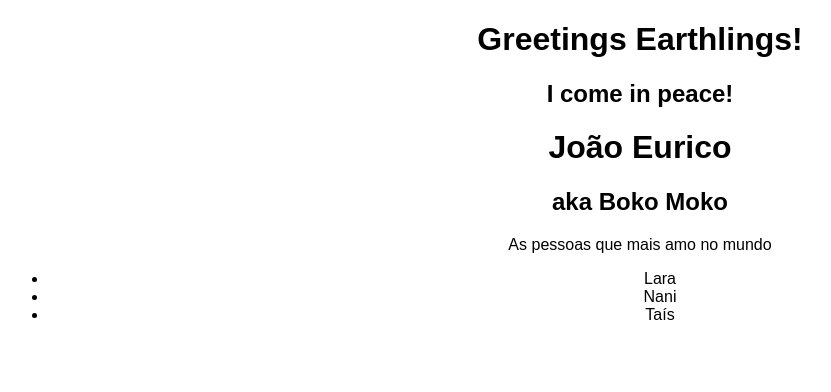
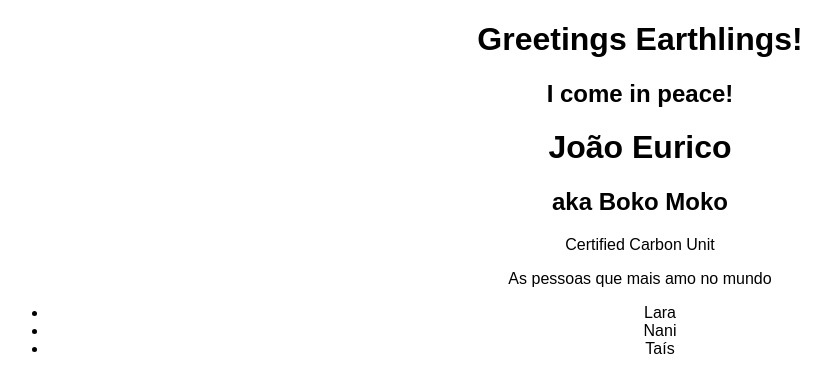
Before and after one commit to Bokomoko/SampleTodo, a React (Create React App) app: page / in a window 1280 px wide. Shown: the top 392 px of the page, without its empty margins (0-831 px from the left). Built offline with nearby package versions, Linux system fonts and the light colour scheme.

Commit message:
Separação de componentes Componentes agora ficam numa pasta a parte

```diff
--- a/src/MyInfo.js
+++ b/components/MyInfo.js
@@ -5,6 +5,7 @@ export default function MyInfo() {
     <div>
       <h1>João Eurico</h1>
       <h2>aka Boko Moko</h2>
+      <p>Certified Carbon Unit</p>
     </div>
   );
 }
--- a/src/App.js
+++ b/src/App.js
@@ -1,7 +1,7 @@
 import React from "react";
 import "./styles.css";
-import MyInfo from "./MyInfo.js";
-import MyList from "./MyList.js";
+import MyInfo from "../components/MyInfo.js";
+import MyList from "../components/MyList.js";
 
 export default function App() {
   return (
```
Also changed, not shown: components/MyList.js (renamed from src/MyList.js).
